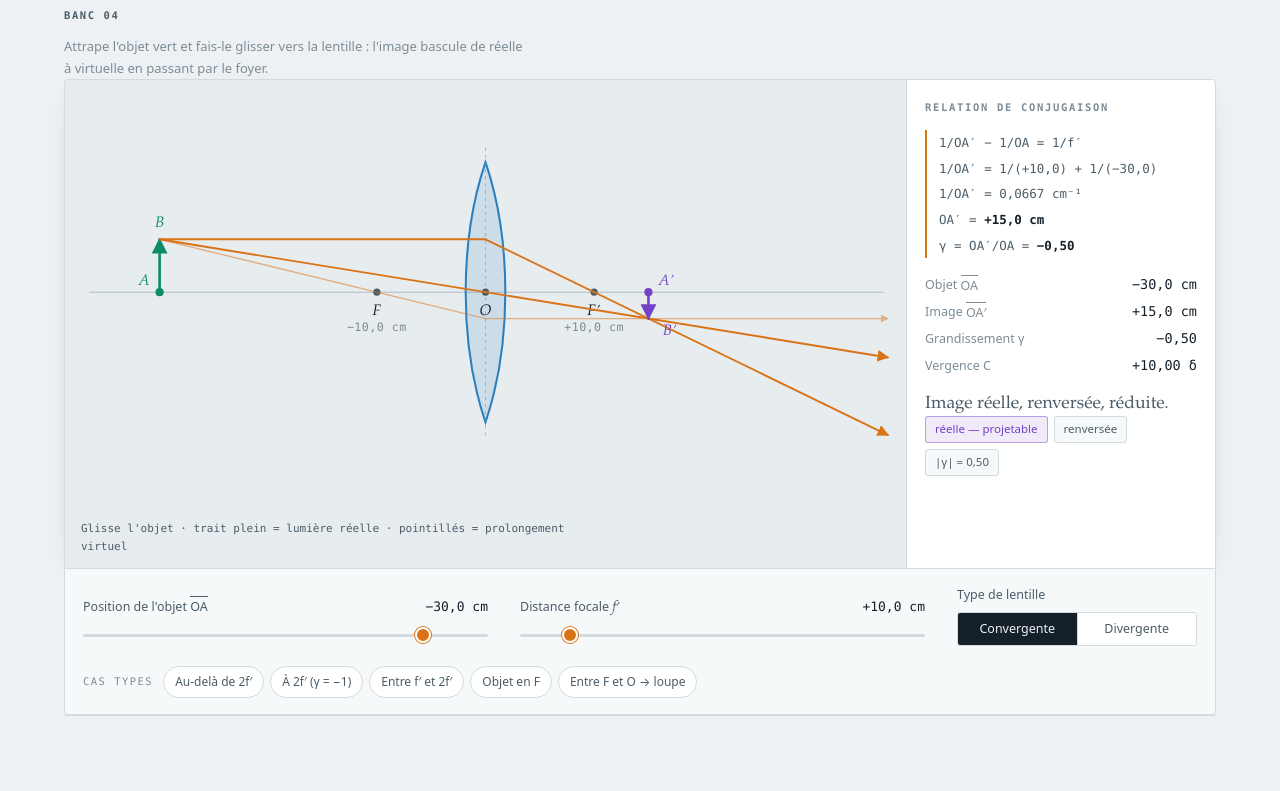
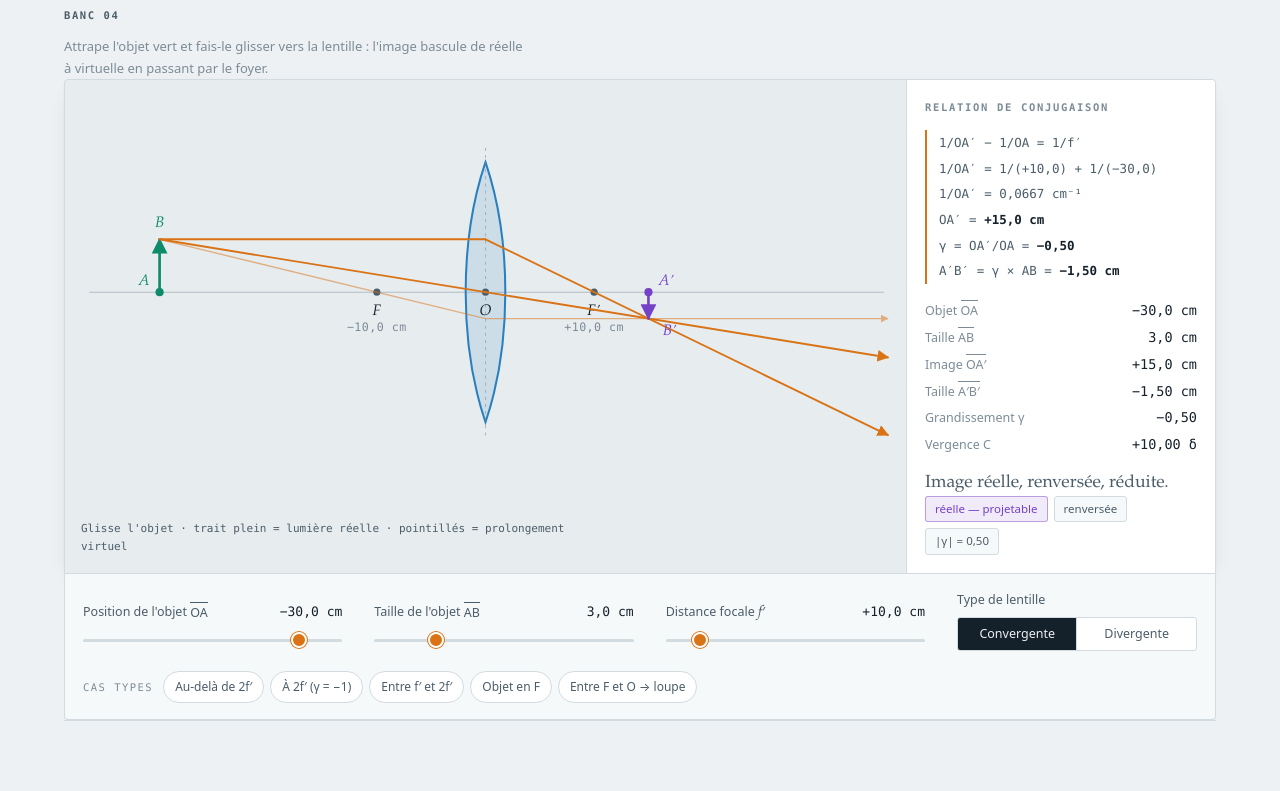
Before and after one commit to draco961/Optique-G-ometrique, a plain HTML site: page chapitres/06-lentilles-minces.html in a window 1280 px wide. Shown: the part 4180-4971 px from the top of the page. Drawn offline with Linux system fonts and the light colour scheme.

Commit message:
Possibilité de modifier la taille de AB dans le banc 4 du chapitre 6 les lentilles minces

```diff
--- a/chapitres/06-lentilles-minces.html
+++ b/chapitres/06-lentilles-minces.html
@@ -151,6 +151,10 @@
         <input type="range" id="c-oa" min="-200" max="-1" step="0.5" value="-30" aria-label="Position de l'objet en centimètres">
       </div>
       <div class="ctl">
+        <span class="lab"><span>Taille de l'objet <span class="ov">AB</span></span><span class="val" id="v-ab">3,0 cm</span></span>
+        <input type="range" id="c-ab" min="1" max="10" step="0.5" value="3" aria-label="Taille de l'objet en centimètres">
+      </div>
+      <div class="ctl">
         <span class="lab"><span>Distance focale <span class="sym">f</span>′</span><span class="val" id="v-fp">+10,0 cm</span></span>
         <input type="range" id="c-fp" min="4" max="60" step="0.5" value="10" aria-label="Distance focale en centimètres">
       </div>
--- a/js/app.js
+++ b/js/app.js
@@ -233,12 +233,14 @@ function defs(id) {
 (function () {
   const svg = document.getElementById("sv-lens");
   if (!svg) return;   /* banc absent de cette page */
-  const st = { OA: -30, fp: 10, conv: true };
-  const Ox = 400, y0 = 195, HOBJ = 52, CLIP = { x1: 4, y1: 4, x2: 796, y2: 396 };
+  const st = { OA: -30, fp: 10, AB: 3, conv: true };
+  const Ox = 400, y0 = 195, CLIP = { x1: 4, y1: 4, x2: 796, y2: 396 };
 
-  const cOA = document.getElementById("c-oa"), cFP = document.getElementById("c-fp");
+  const cOA = document.getElementById("c-oa"), cFP = document.getElementById("c-fp"),
+        cAB = document.getElementById("c-ab");
   cOA.addEventListener("input", e => { st.OA = +e.target.value; render(); });
   cFP.addEventListener("input", e => { st.fp = +e.target.value; render(); });
+  cAB.addEventListener("input", e => { st.AB = +e.target.value; render(); });
   document.getElementById("c-lenstype").addEventListener("change", e => {
     st.conv = e.target.value === "conv"; render();
   });
@@ -287,8 +289,10 @@ function defs(id) {
     scale = Math.max(0.4, Math.min(26, 372 / ext));
     const X = cm => Ox + cm * scale;
 
+    /* hauteur dessinée : 3 cm ↔ 52 px de référence, bornée pour rester lisible */
+    const hObj = Math.max(12, Math.min(130, st.AB * 52 / 3));
     const xA = X(OA), xFp = X(fp), xF = X(-fp);
-    const B = { x: xA, y: y0 - HOBJ };
+    const B = { x: xA, y: y0 - hObj };
 
     let g = defs("ln");
     /* axis */
@@ -320,7 +324,7 @@ function defs(id) {
     g += DOT(xA, y0, "dot-obj", 4);
     g += T(xA - 10, y0 - 7, "A", "pt-obj", "end");
     g += T(B.x, B.y - 12, "B", "pt-obj");
-    g += HANDLE(xA, y0 - HOBJ / 2);
+    g += HANDLE(xA, y0 - hObj / 2);
 
     /* ---- the three construction rays ---- */
     let rays = "";
@@ -355,7 +359,7 @@ function defs(id) {
       g += T(640, y0 - 110, "image à l'infini", "tag-b", "middle");
     } else {
       const xAp = X(OAp);
-      let hp = gam * HOBJ, clamped = false;
+      let hp = gam * hObj, clamped = false;
       if (Math.abs(hp) > 168) { hp = Math.sign(hp) * 168; clamped = true; }
       const real = OAp > 0;
       const onScreen = xAp > 8 && xAp < 792;
@@ -382,18 +386,25 @@ function defs(id) {
     /* ---- readouts ---- */
     document.getElementById("v-oa").textContent = sgn(OA) + " cm";
     document.getElementById("v-fp").textContent = sgn(fp) + " cm";
+    document.getElementById("v-ab").textContent = fmt(st.AB) + " cm";
 
+    const ABp = atInf ? null : gam * st.AB;
     let c = `<div class="step">1/OA′ − 1/OA = 1/f′</div>`;
     c += `<div class="step">1/OA′ = 1/(${sgn(fp)}) + 1/(${sgn(OA)})</div>`;
     c += `<div class="step">1/OA′ = ${fmt(invOAp, 4)} cm⁻¹</div>`;
     c += atInf
       ? `<div class="step">OA′ → <b>∞</b></div>`
       : `<div class="step">OA′ = <b>${sgn(OAp)} cm</b></div>`;
-    if (!atInf) c += `<div class="step">γ = OA′/OA = <b>${sgn(gam, 2)}</b></div>`;
+    if (!atInf) {
+      c += `<div class="step">γ = OA′/OA = <b>${sgn(gam, 2)}</b></div>`;
+      c += `<div class="step">A′B′ = γ × AB = <b>${sgn(ABp, 2)} cm</b></div>`;
+    }
     document.getElementById("ro-lens-calc").innerHTML = c;
 
     let v = `<dt>Objet <span class="ov">OA</span></dt><dd>${sgn(OA)} cm</dd>`;
+    v += `<dt>Taille <span class="ov">AB</span></dt><dd>${fmt(st.AB)} cm</dd>`;
     v += `<dt>Image <span class="ov">OA′</span></dt><dd>${atInf ? "∞" : sgn(OAp) + " cm"}</dd>`;
+    v += `<dt>Taille <span class="ov">A′B′</span></dt><dd>${atInf ? "—" : sgn(ABp, 2) + " cm"}</dd>`;
     v += `<dt>Grandissement γ</dt><dd>${atInf ? "—" : sgn(gam, 2)}</dd>`;
     v += `<dt>Vergence C</dt><dd>${sgn(100 / fp, 2)} δ</dd>`;
     document.getElementById("ro-lens-vals").innerHTML = v;
```
